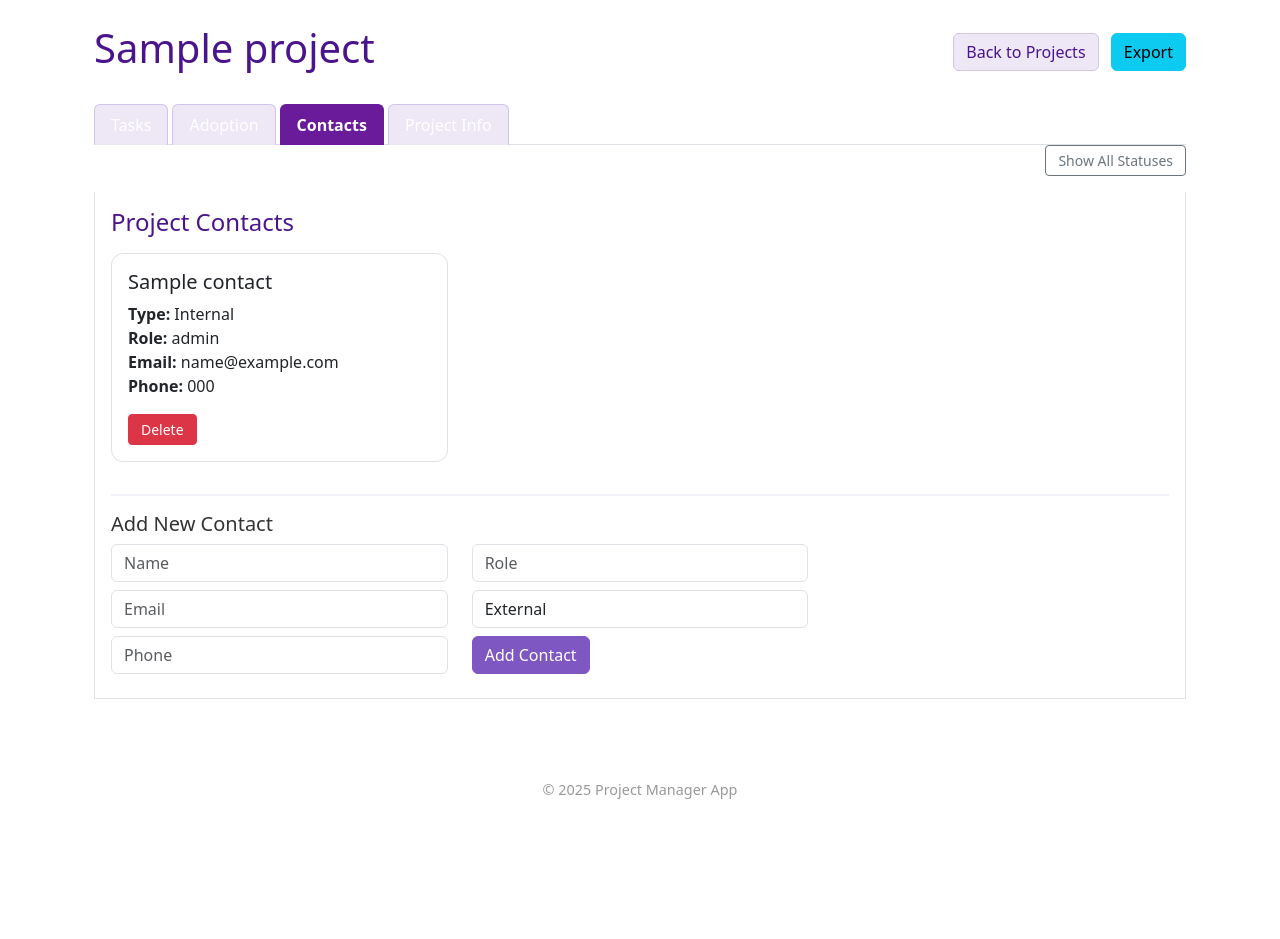
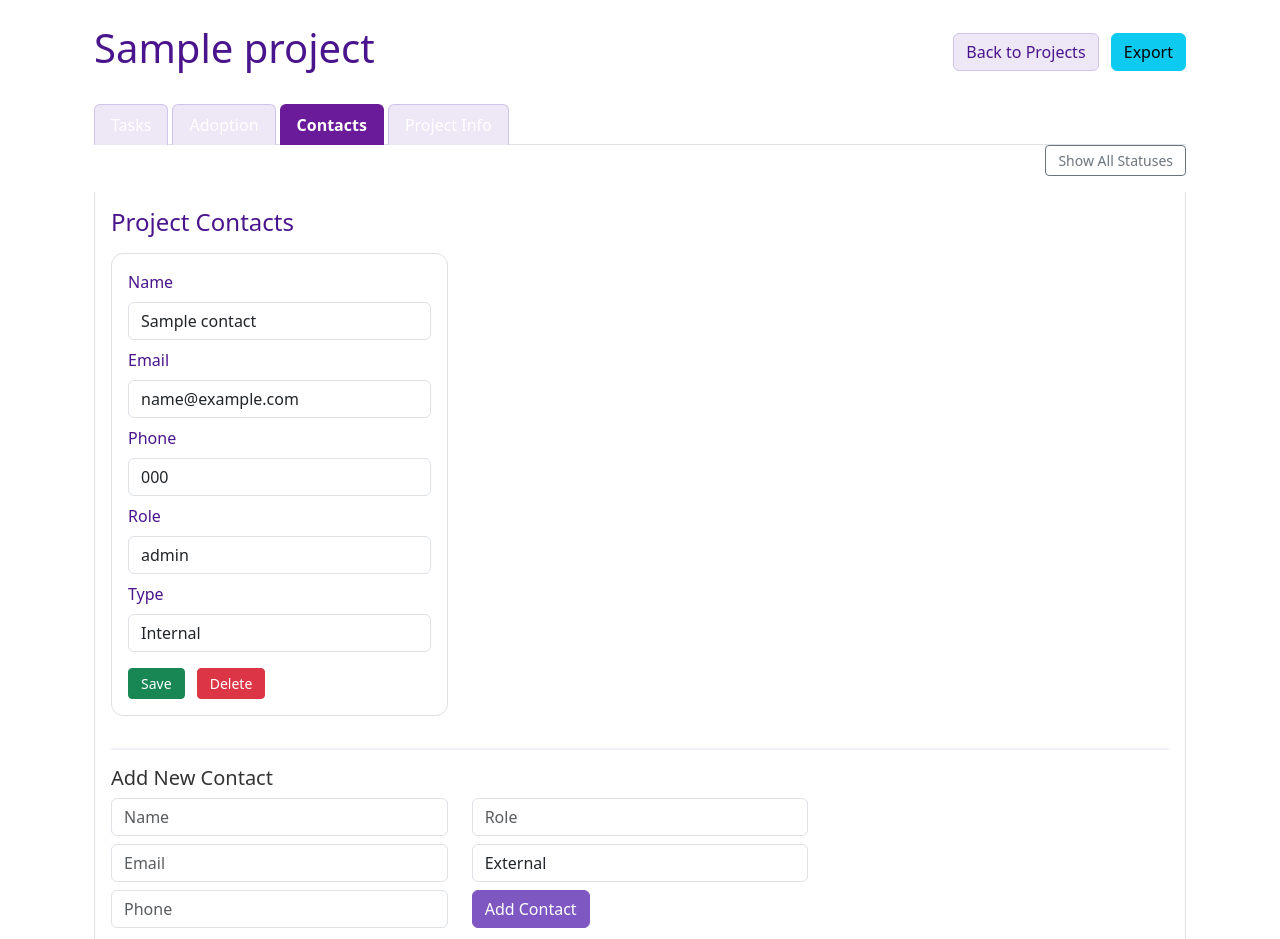
Before and after one commit to djalillounis/projectmanager, a Django app: page /projects/1/ in a window 1280 px wide, after a click on "Contacts". Shown: the part 56-995 px from the top of the page. Before the commit the page ends 855 px from the top, so only its background shows below. Run offline with Django 4.2, Linux system fonts and the light colour scheme; a user stored in the database is signed in; tables that the repository leaves empty hold one stand-in row (values such as "Sample post"); data that the repository does not hold is empty.

Commit message:
Fix contact tab

```diff
--- a/core/templates/project_detail.html
+++ b/core/templates/project_detail.html
@@ -61,17 +61,38 @@
         <div class="col-md-4 mb-3" id="contact-{{ contact.id }}">
           <div class="card">
             <div class="card-body">
-              <h5 class="card-title">{{ contact.name }}</h5>
-              <p class="card-text">
-                <strong>Type:</strong> {{ contact.contact_type|title }}<br>
-                <strong>Role:</strong> {{ contact.role }}<br>
-                <strong>Email:</strong> {{ contact.email }}<br>
-                <strong>Phone:</strong> {{ contact.phone }}
-              </p>
-              <button class="btn btn-sm btn-danger" onclick="deleteContact({{ contact.id }})">Delete</button>
+              <form class="contact-edit-form" data-id="{{ contact.id }}">
+                <div class="form-group mb-2">
+                  <label class="form-label">Name</label>
+                  <input type="text" name="name" class="form-control" value="{{ contact.name }}">
+                </div>
+                <div class="form-group mb-2">
+                  <label class="form-label">Email</label>
+                  <input type="email" name="email" class="form-control" value="{{ contact.email }}">
+                </div>
+                <div class="form-group mb-2">
+                  <label class="form-label">Phone</label>
+                  <input type="text" name="phone" class="form-control" value="{{ contact.phone }}">
+                </div>
+                <div class="form-group mb-2">
+                  <label class="form-label">Role</label>
+                  <input type="text" name="role" class="form-control" value="{{ contact.role }}">
+                </div>
+                <div class="form-group mb-3">
+                  <label class="form-label">Type</label>
+                  <select name="contact_type" class="form-control">
+                    <option value="internal" {% if contact.contact_type == 'internal' %}selected{% endif %}>Internal</option>
+                    <option value="external" {% if contact.contact_type == 'external' %}selected{% endif %}>External</option>
+                  </select>
+                </div>
+                <button type="submit" class="btn btn-sm btn-success me-2">Save</button>
+                <button type="button" class="btn btn-sm btn-danger" onclick="deleteContact({{ contact.id }})">Delete</button>
+              </form>
             </div>
           </div>
         </div>
+
+
         {% endfor %}
       </div>
 
@@ -189,5 +210,27 @@ function getCookie(name) {
   }
   return cookieValue;
 }
+
+document.querySelectorAll(".contact-edit-form").forEach(form => {
+  form.addEventListener("submit", function(e) {
+    e.preventDefault();
+    const contactId = form.dataset.id;
+    const formData = new FormData(form);
+
+    fetch(`/contacts/${contactId}/update/`, {
+      method: "POST",
+      headers: { "X-CSRFToken": getCookie("csrftoken") },
+      body: formData
+    })
+    .then(res => res.json())
+    .then(data => {
+      if (data.success) {
+        alert("Contact updated.");
+      } else {
+        alert("Error: " + JSON.stringify(data.errors));
+      }
+    });
+  });
+});
 </script>
 {% endblock %}
```
Also changed, not shown: core/views/contacts.py (+12 -0 lines).
